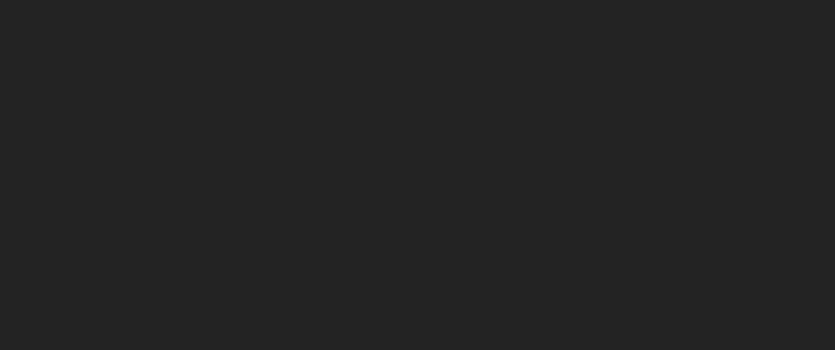
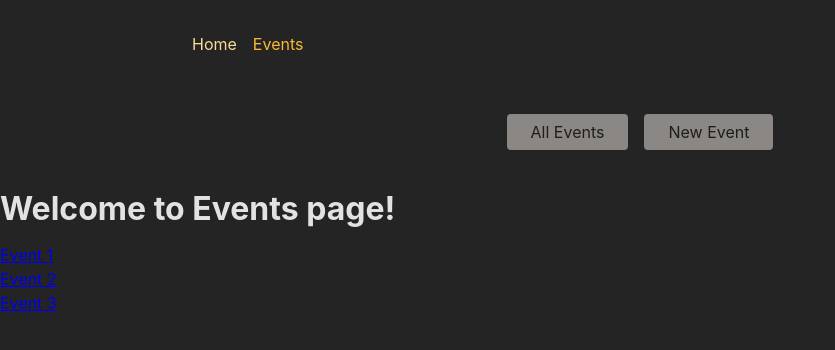
Before and after one commit to Khalifa2018/EventRouter, a React (Create React App) app in the folder frontend/: page /events in a window 1280 px wide. Shown: the top 350 px of the page, without its empty margins (0-835 px from the left). Built offline with nearby package versions, Linux system fonts and the light colour scheme.

Commit message:
Add pages and router

```diff
--- a/frontend/package.json
+++ b/frontend/package.json
@@ -8,6 +8,7 @@
     "@testing-library/user-event": "^13.5.0",
     "react": "^18.2.0",
     "react-dom": "^18.2.0",
+    "react-router-dom": "^6.23.1",
     "react-scripts": "5.0.1",
     "web-vitals": "^2.1.4"
   },
--- a/frontend/src/App.js
+++ b/frontend/src/App.js
@@ -1,3 +1,11 @@
+import { RouterProvider, createBrowserRouter } from "react-router-dom";
+import HomePage from "./Pages/Home";
+import EventsPage from "./Pages/Events";
+import EventDetailPage from "./Pages/EventDetail";
+import NewEventPage from "./Pages/NewEvent";
+import EditEventPage from "./Pages/EditEvent";
+import { RootLayout, EventsLayout } from "./Pages/Root";
+
 // Challenge / Exercise
 
 // 1. Add five new (dummy) page components (content can be simple <h1> elements)
@@ -20,8 +28,28 @@
 // 7. Output the ID of the selected event on the EventDetailPage
 // BONUS: Add another (nested) layout route that adds the <EventNavigation> component above all /events... page components
 
+const router = createBrowserRouter([
+  {
+    path: "/",
+    element: <RootLayout />,
+    children: [
+      { index: true, element: <HomePage /> },
+      {
+        path: "/events",
+        element: <EventsLayout />,
+        children: [
+          { index: true, element: <EventsPage /> },
+          { path: "/events/:eventId", element: <EventDetailPage /> },
+          { path: "/events/new", element: <NewEventPage /> },
+          { path: "/events/:eventId/edit", element: <EditEventPage /> },
+        ],
+      },
+    ],
+  },
+]);
+
 function App() {
-  return <div></div>;
+  return <RouterProvider router={router} />;
 }
 
 export default App;
--- /dev/null
+++ b/frontend/src/Pages/EditEvent.js
@@ -0,0 +1,5 @@
+function EditEventPage() {
+  return <h1>Welcome to Edit Event Page!</h1>;
+}
+
+export default EditEventPage;
--- /dev/null
+++ b/frontend/src/Pages/EventDetail.js
@@ -0,0 +1,14 @@
+import { useParams } from "react-router-dom";
+
+function EventDetailPage() {
+  const params = useParams();
+
+  return (
+    <>
+      <h1>Welcome to Event Detail Page!</h1>
+      <p>{params.eventId}</p>
+    </>
+  );
+}
+
+export default EventDetailPage;
--- /dev/null
+++ b/frontend/src/Pages/Events.js
@@ -0,0 +1,24 @@
+import { Link } from "react-router-dom";
+
+const DUMMY_EVENTS = [
+  { id: "e1", title: "Event 1" },
+  { id: "e2", title: "Event 2" },
+  { id: "e3", title: "Event 3" },
+];
+
+function EventsPage() {
+  return (
+    <>
+      <h1>Welcome to Events page!</h1>
+      <ul>
+        {DUMMY_EVENTS.map((event) => (
+          <li>
+            <Link to={`/events/${event.id}`}>{event.title}</Link>
+          </li>
+        ))}
+      </ul>
+    </>
+  );
+}
+
+export default EventsPage;
--- /dev/null
+++ b/frontend/src/Pages/Home.js
@@ -0,0 +1,5 @@
+function HomePage() {
+  return <h1>Welcome to Home page!</h1>;
+}
+
+export default HomePage;
--- /dev/null
+++ b/frontend/src/Pages/NewEvent.js
@@ -0,0 +1,5 @@
+function NewEventPage() {
+  return <h1>Welcome to New Event Page!</h1>;
+}
+
+export default NewEventPage;
--- /dev/null
+++ b/frontend/src/Pages/Root.js
@@ -0,0 +1,25 @@
+import { Outlet } from "react-router-dom";
+import MainNavigation from "../components/MainNavigation";
+import EventsNavigation from "../components/EventsNavigation";
+
+export function RootLayout() {
+  return (
+    <>
+      <MainNavigation />
+      <main>
+        <Outlet />
+      </main>
+    </>
+  );
+}
+
+export function EventsLayout() {
+  return (
+    <>
+      <EventsNavigation />
+      <main>
+        <Outlet />
+      </main>
+    </>
+  );
+}
--- a/frontend/src/components/MainNavigation.js
+++ b/frontend/src/components/MainNavigation.js
@@ -1,4 +1,5 @@
-import classes from './MainNavigation.module.css';
+import classes from "./MainNavigation.module.css";
+import { NavLink } from "react-router-dom";
 
 function MainNavigation() {
   return (
@@ -6,10 +7,24 @@
       <nav>
         <ul className={classes.list}>
           <li>
-            <a>Home</a>
+            <NavLink
+              to="/"
+              className={({ isActive }) =>
+                isActive ? classes.active : undefined
+              }
+            >
+              Home
+            </NavLink>
           </li>
           <li>
-            <a>Events</a>
+            <NavLink
+              to="/events"
+              className={({ isActive }) =>
+                isActive ? classes.active : undefined
+              }
+            >
+              Events
+            </NavLink>
           </li>
         </ul>
       </nav>
```
Also changed, not shown: 1 other file (tests, documents, lock files or other folders).
